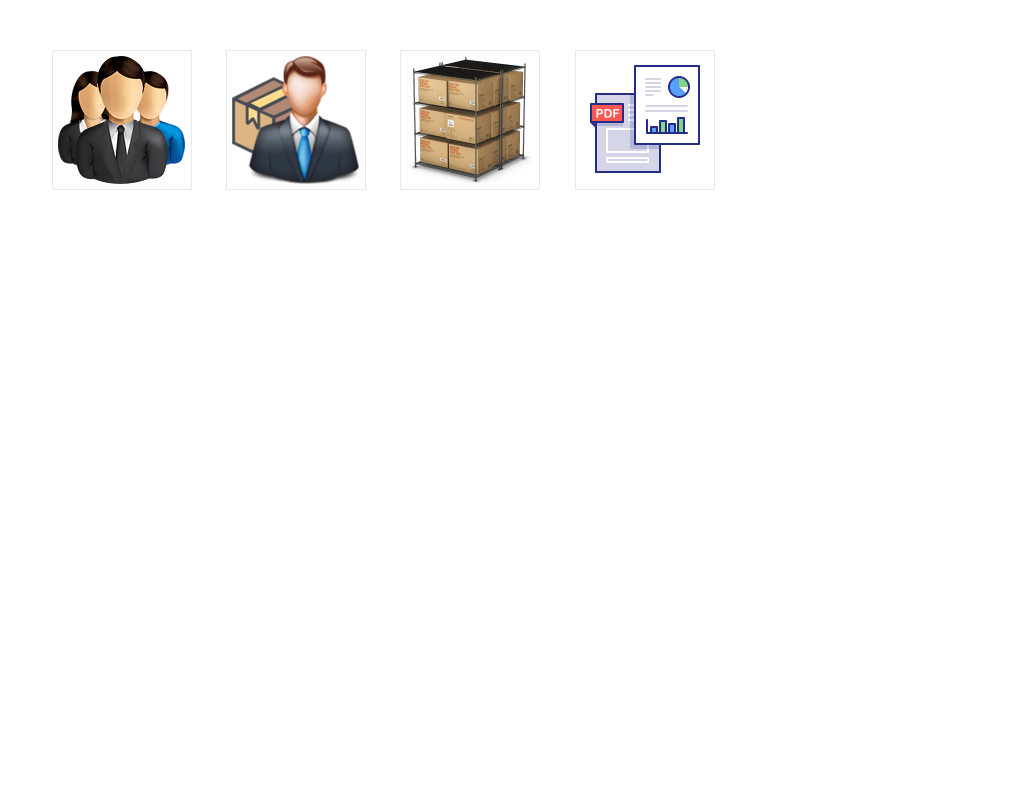
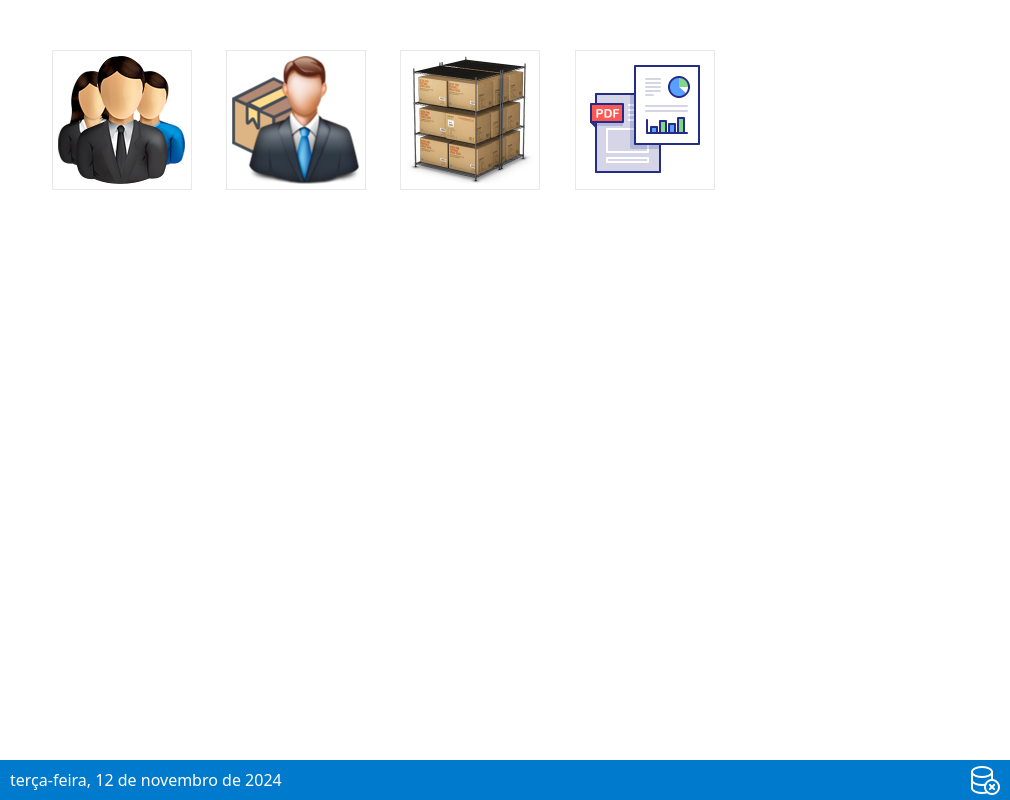
Before and after one commit to amanda-nogueira/conest, an Electron app: page src/views/index.html in a window 1010 px wide. Drawn offline with Linux system fonts and the light colour scheme.

Commit message:
banco não relacional

```diff
--- a/package.json
+++ b/package.json
@@ -18,5 +18,8 @@
   "homepage": "https://github.com/amanda-nogueira/conest#readme",
   "devDependencies": {
     "electron": "^33.0.2"
+  },
+  "dependencies": {
+    "mongoose": "^8.8.1"
   }
 }
--- a/src/public/css/style.css
+++ b/src/public/css/style.css
@@ -5,3 +5,24 @@
     border: 1px solid #e8e8e8;
     cursor: pointer;
 }
+
+/* Rodapé */
+footer{
+    background-color: #007acc;
+    width: 100%;
+    height: 40px;
+    display: flex;
+    align-items: center;
+    justify-content: space-between;
+    position: fixed;
+    bottom: 0;
+}
+
+footer p{
+    color: #fff;
+    margin: 0px 0px 0px 10px;
+}
+
+footer img{
+    margin-right: 10px;
+}
--- a/src/views/index.html
+++ b/src/views/index.html
@@ -18,6 +18,10 @@
         <img src="../public/img/report.png" alt="Relatorio" title="Relatorios" onclick="relatorios()">
     </div>
 
+    <footer>
+        <p id="dataAtual"></p>
+        <img src="../public/img/dboff.png" alt="icone do banco de dados" id="iconDB">
+    </footer>
     <script src="../public/js/bootstrap.min.js"></script>
     <script src="renderer.js"></script>
 </body>
--- a/src/views/renderer.js
+++ b/src/views/renderer.js
@@ -1,19 +1,32 @@
-function fechar(){
+function fechar() {
     api.fecharJanela()
 }
 
-function clientes(){
+function clientes() {
     api.janelaClientes()
 }
 
-function fornecedores(){
+function fornecedores() {
     api.janelaFornecedores()
 }
 
-function produtos(){
+function produtos() {
     api.janelaProdutos()
 }
 
-function relatorios(){
+function relatorios() {
     api.janelaRelatorios()
 }
+
+//Inserção da data de rodapé
+function obterData() {
+    const data = new Date()
+    const options = {
+        weekday: 'long',
+        year: 'numeric',
+        month: 'long',
+        day: 'numeric'
+    }
+    return data.toLocaleDateString('pt-BR', options)
+}
+document.getElementById('dataAtual').innerHTML = obterData()
```
Also changed, not shown: database.js (added, +47 -0 lines), 1 other file.
